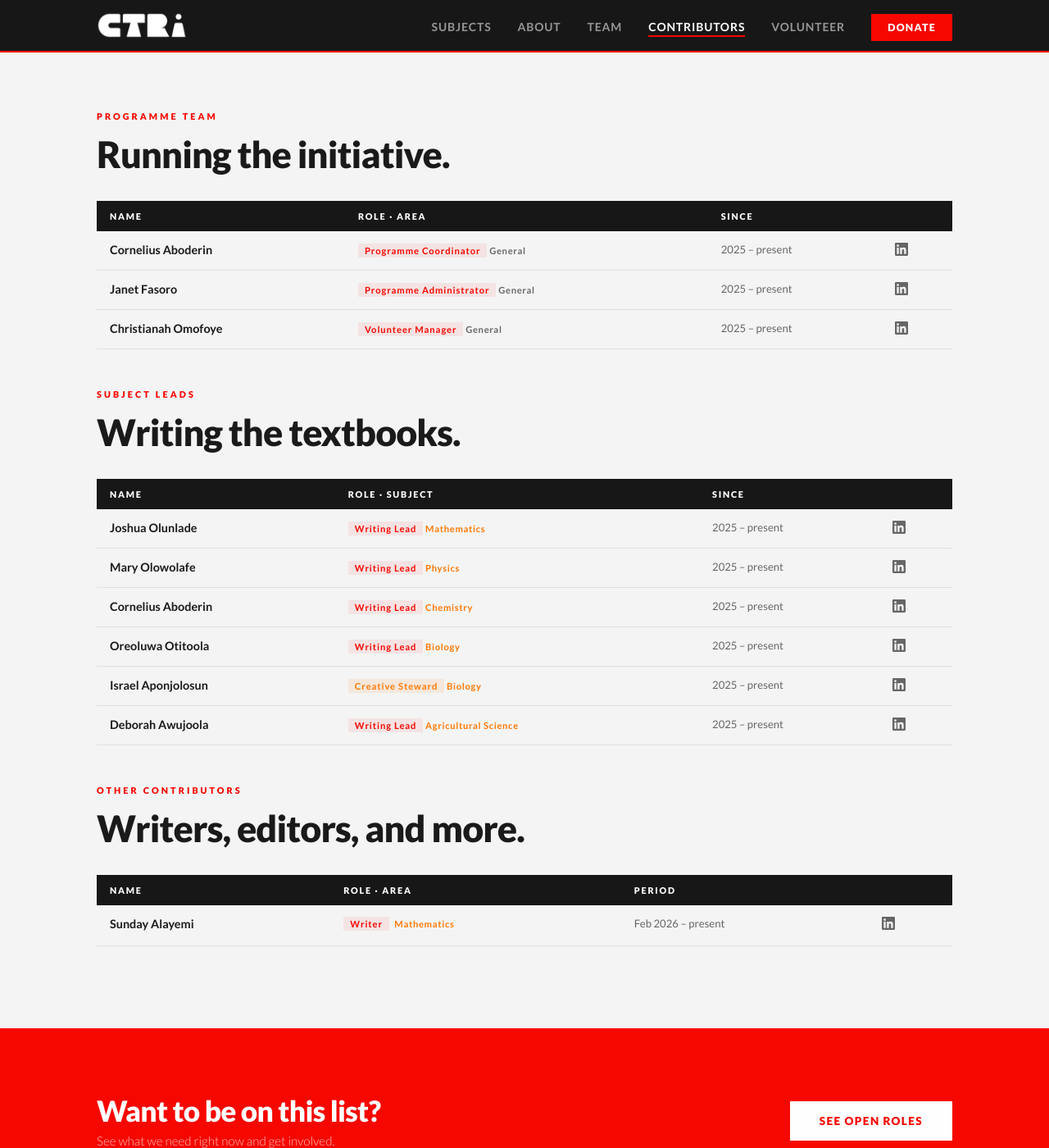
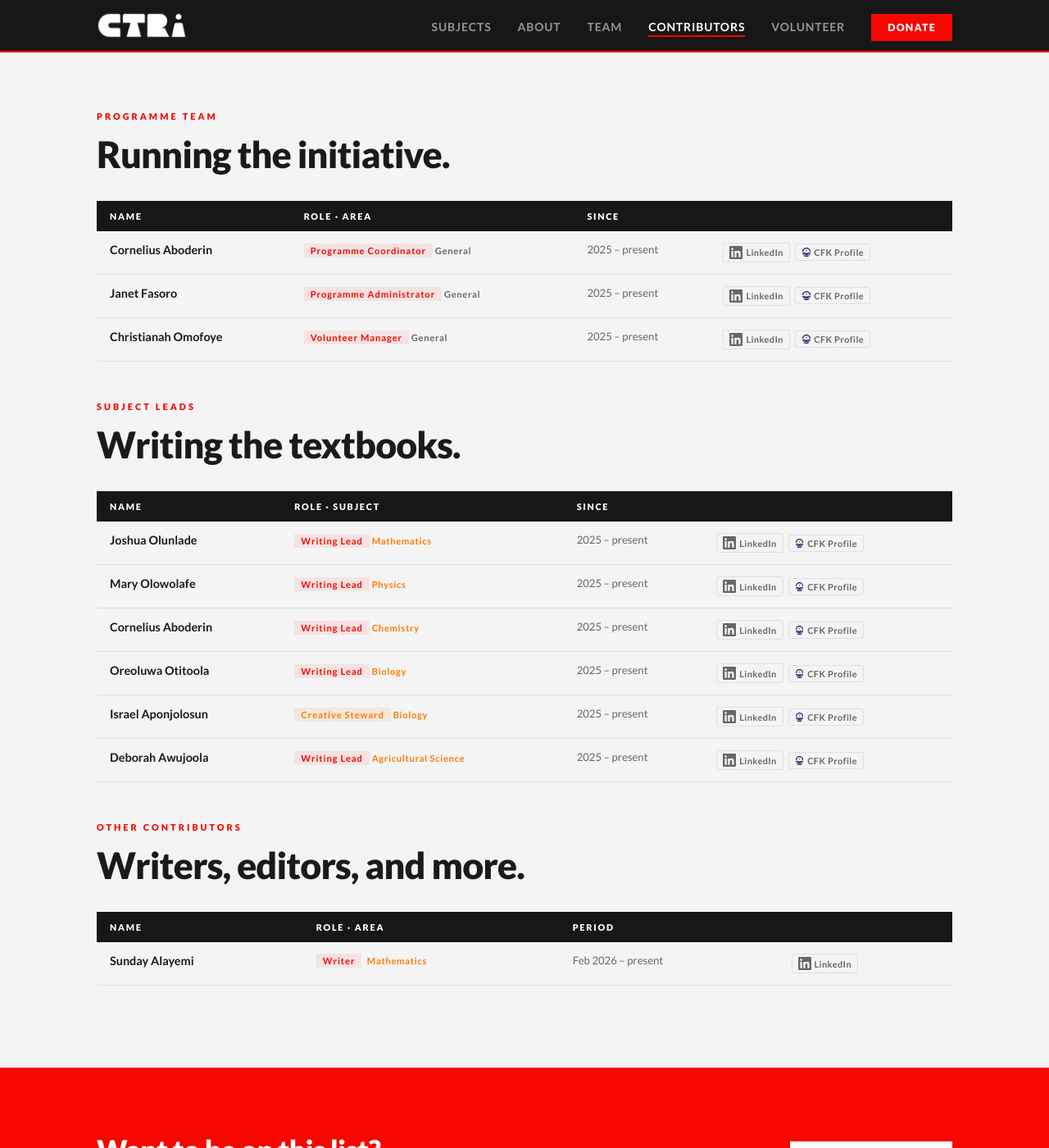
Before and after one commit to JoshuaOlu/ctri.ng, a Jekyll site: the page built from contributors/index.html, in a window 1280 px wide and 1400 px high, scrolled down 320 px. Shown: the whole window at 82% size. Built offline with Jekyll 4.4.1, drawn with Linux system fonts in a browser that asks for light colours.

Commit message:
replaced files

```diff
--- a/assets/css/style.css
+++ b/assets/css/style.css
@@ -312,6 +312,22 @@ a{text-decoration:none;}
 .contributor-link a svg { width: 16px; height: 16px; }
 .contributor-link a:hover { color: #0077b5; }
 .contributors-table-inactive .contributor-name { color: var(--muted); }
+/* contributor two-button group */
+.contributor-link { vertical-align: middle; }
+.contributor-link-group { display: flex; align-items: center; gap: .4rem; flex-wrap: nowrap; }
+.contributor-btn {
+  display: inline-flex; align-items: center; gap: 4px;
+  font-size: .68rem; font-weight: 700; letter-spacing: .04em;
+  color: var(--muted); white-space: nowrap;
+  border: 1px solid var(--border); border-radius: 3px;
+  padding: 3px 7px; transition: color .2s, border-color .2s;
+  text-decoration: none;
+}
+.contributor-btn svg { width: 11px; height: 11px; flex-shrink: 0; }
+.contributor-btn img { width: 11px; height: 11px; object-fit: contain; flex-shrink: 0; }
+.contributor-btn-linkedin:hover { color: #0077b5; border-color: #0077b5; }
+.contributor-btn-cfk:hover { color: var(--red); border-color: var(--red); }
+
 .earlier-cohorts-body { overflow: hidden; transition: max-height 0.4s ease; max-height: 2000px; }
 .earlier-cohorts-body.collapsed { max-height: 0; }
 
--- a/contributors/index.html
+++ b/contributors/index.html
@@ -55,7 +55,7 @@ description: "The people who have contributed their time and skills to building
             <th>Name</th>
             <th>Role · Area</th>
             <th>Since</th>
-            <th></th>
+            <th style="min-width:160px;"></th>
           </tr>
         </thead>
         <tbody>
@@ -68,11 +68,20 @@ description: "The people who have contributed their time and skills to building
             </td>
             <td class="contributor-period">2025 – present</td>
                           <td class="contributor-link">
+                <div class="contributor-link-group">
                   {% if member.linkedin and member.linkedin != "" %}
-              <a href="{{ member.linkedin }}" target="_blank" rel="noopener" aria-label="{{ member.name }} on LinkedIn">
+                  <a href="{{member.linkedin}}" target="_blank" rel="noopener" class="contributor-btn contributor-btn-linkedin" aria-label="{{member.name}} on LinkedIn">
                     <svg viewBox="0 0 24 24" fill="currentColor" width="16" height="16"><path d="M20.447 20.452h-3.554v-5.569c0-1.328-.027-3.037-1.852-3.037-1.853 0-2.136 1.445-2.136 2.939v5.667H9.351V9h3.414v1.561h.046c.477-.9 1.637-1.85 3.37-1.85 3.601 0 4.267 2.37 4.267 5.455v6.286zM5.337 7.433a2.062 2.062 0 01-2.063-2.065 2.064 2.064 0 112.063 2.065zm1.782 13.019H3.555V9h3.564v11.452zM22.225 0H1.771C.792 0 0 .774 0 1.729v20.542C0 23.227.792 24 1.771 24h20.451C23.2 24 24 23.227 24 22.271V1.729C24 .774 23.2 0 22.222 0h.003z"/></svg>
+                    LinkedIn
                   </a>
                   {% endif %}
+                  {% if member.fellow_slug and member.fellow_slug != "" %}
+                  <a href="{{ site.fellowship_url }}/fellows/{{member.fellow_slug}}/" target="_blank" rel="noopener" class="contributor-btn contributor-btn-cfk" aria-label="{{member.name}} on CFK Fellowship">
+                    <img src="/assets/images/icons/cfk-icon-dark.png" alt="" width="14" height="14">
+                    CFK Profile
+                  </a>
+                  {% endif %}
+                </div>
               </td>
           </tr>
           {% endfor %}
@@ -108,11 +117,20 @@ description: "The people who have contributed their time and skills to building
                 </td>
                 <td class="contributor-period">2025 – present</td>
                               <td class="contributor-link">
+                <div class="contributor-link-group">
                   {% if wl.linkedin and wl.linkedin != "" %}
-                  <a href="{{ wl.linkedin }}" target="_blank" rel="noopener" aria-label="{{ wl.name }} on LinkedIn">
+                  <a href="{{wl.linkedin}}" target="_blank" rel="noopener" class="contributor-btn contributor-btn-linkedin" aria-label="{{wl.name}} on LinkedIn">
                     <svg viewBox="0 0 24 24" fill="currentColor" width="16" height="16"><path d="M20.447 20.452h-3.554v-5.569c0-1.328-.027-3.037-1.852-3.037-1.853 0-2.136 1.445-2.136 2.939v5.667H9.351V9h3.414v1.561h.046c.477-.9 1.637-1.85 3.37-1.85 3.601 0 4.267 2.37 4.267 5.455v6.286zM5.337 7.433a2.062 2.062 0 01-2.063-2.065 2.064 2.064 0 112.063 2.065zm1.782 13.019H3.555V9h3.564v11.452zM22.225 0H1.771C.792 0 0 .774 0 1.729v20.542C0 23.227.792 24 1.771 24h20.451C23.2 24 24 23.227 24 22.271V1.729C24 .774 23.2 0 22.222 0h.003z"/></svg>
+                    LinkedIn
                   </a>
                   {% endif %}
+                  {% if wl.fellow_slug and wl.fellow_slug != "" %}
+                  <a href="{{ site.fellowship_url }}/fellows/{{wl.fellow_slug}}/" target="_blank" rel="noopener" class="contributor-btn contributor-btn-cfk" aria-label="{{wl.name}} on CFK Fellowship">
+                    <img src="/assets/images/icons/cfk-icon-dark.png" alt="" width="14" height="14">
+                    CFK Profile
+                  </a>
+                  {% endif %}
+                </div>
               </td>
               </tr>
 
@@ -128,11 +146,20 @@ description: "The people who have contributed their time and skills to building
                 </td>
                 <td class="contributor-period">2025 – present</td>
                               <td class="contributor-link">
+                <div class="contributor-link-group">
                   {% if cs.linkedin and cs.linkedin != "" %}
-                  <a href="{{ cs.linkedin }}" target="_blank" rel="noopener" aria-label="{{ cs.name }} on LinkedIn">
+                  <a href="{{cs.linkedin}}" target="_blank" rel="noopener" class="contributor-btn contributor-btn-linkedin" aria-label="{{cs.name}} on LinkedIn">
                     <svg viewBox="0 0 24 24" fill="currentColor" width="16" height="16"><path d="M20.447 20.452h-3.554v-5.569c0-1.328-.027-3.037-1.852-3.037-1.853 0-2.136 1.445-2.136 2.939v5.667H9.351V9h3.414v1.561h.046c.477-.9 1.637-1.85 3.37-1.85 3.601 0 4.267 2.37 4.267 5.455v6.286zM5.337 7.433a2.062 2.062 0 01-2.063-2.065 2.064 2.064 0 112.063 2.065zm1.782 13.019H3.555V9h3.564v11.452zM22.225 0H1.771C.792 0 0 .774 0 1.729v20.542C0 23.227.792 24 1.771 24h20.451C23.2 24 24 23.227 24 22.271V1.729C24 .774 23.2 0 22.222 0h.003z"/></svg>
+                    LinkedIn
                   </a>
                   {% endif %}
+                  {% if cs.fellow_slug and cs.fellow_slug != "" %}
+                  <a href="{{ site.fellowship_url }}/fellows/{{cs.fellow_slug}}/" target="_blank" rel="noopener" class="contributor-btn contributor-btn-cfk" aria-label="{{cs.name}} on CFK Fellowship">
+                    <img src="/assets/images/icons/cfk-icon-dark.png" alt="" width="14" height="14">
+                    CFK Profile
+                  </a>
+                  {% endif %}
+                </div>
               </td>
               </tr>
               {% endif %}
@@ -173,11 +200,20 @@ description: "The people who have contributed their time and skills to building
               </td>
               <td class="contributor-period">{{ person.period }}</td>
                             <td class="contributor-link">
+                <div class="contributor-link-group">
                   {% if person.linkedin and person.linkedin != "" %}
-                <a href="{{ person.linkedin }}" target="_blank" rel="noopener" aria-label="{{ person.name }} on LinkedIn">
+                  <a href="{{person.linkedin}}" target="_blank" rel="noopener" class="contributor-btn contributor-btn-linkedin" aria-label="{{person.name}} on LinkedIn">
                     <svg viewBox="0 0 24 24" fill="currentColor" width="16" height="16"><path d="M20.447 20.452h-3.554v-5.569c0-1.328-.027-3.037-1.852-3.037-1.853 0-2.136 1.445-2.136 2.939v5.667H9.351V9h3.414v1.561h.046c.477-.9 1.637-1.85 3.37-1.85 3.601 0 4.267 2.37 4.267 5.455v6.286zM5.337 7.433a2.062 2.062 0 01-2.063-2.065 2.064 2.064 0 112.063 2.065zm1.782 13.019H3.555V9h3.564v11.452zM22.225 0H1.771C.792 0 0 .774 0 1.729v20.542C0 23.227.792 24 1.771 24h20.451C23.2 24 24 23.227 24 22.271V1.729C24 .774 23.2 0 22.222 0h.003z"/></svg>
+                    LinkedIn
                   </a>
                   {% endif %}
+                  {% if person.fellow_slug and person.fellow_slug != "" %}
+                  <a href="{{ site.fellowship_url }}/fellows/{{person.fellow_slug}}/" target="_blank" rel="noopener" class="contributor-btn contributor-btn-cfk" aria-label="{{person.name}} on CFK Fellowship">
+                    <img src="/assets/images/icons/cfk-icon-dark.png" alt="" width="14" height="14">
+                    CFK Profile
+                  </a>
+                  {% endif %}
+                </div>
               </td>
             </tr>
             {% endfor %}
@@ -215,11 +251,20 @@ description: "The people who have contributed their time and skills to building
                 </td>
                 <td class="contributor-period">{{ person.period }}</td>
                               <td class="contributor-link">
+                <div class="contributor-link-group">
                   {% if person.linkedin and person.linkedin != "" %}
-                  <a href="{{ person.linkedin }}" target="_blank" rel="noopener">
+                  <a href="{{person.linkedin}}" target="_blank" rel="noopener" class="contributor-btn contributor-btn-linkedin" aria-label="{{person.name}} on LinkedIn">
                     <svg viewBox="0 0 24 24" fill="currentColor" width="16" height="16"><path d="M20.447 20.452h-3.554v-5.569c0-1.328-.027-3.037-1.852-3.037-1.853 0-2.136 1.445-2.136 2.939v5.667H9.351V9h3.414v1.561h.046c.477-.9 1.637-1.85 3.37-1.85 3.601 0 4.267 2.37 4.267 5.455v6.286zM5.337 7.433a2.062 2.062 0 01-2.063-2.065 2.064 2.064 0 112.063 2.065zm1.782 13.019H3.555V9h3.564v11.452zM22.225 0H1.771C.792 0 0 .774 0 1.729v20.542C0 23.227.792 24 1.771 24h20.451C23.2 24 24 23.227 24 22.271V1.729C24 .774 23.2 0 22.222 0h.003z"/></svg>
+                    LinkedIn
                   </a>
                   {% endif %}
+                  {% if person.fellow_slug and person.fellow_slug != "" %}
+                  <a href="{{ site.fellowship_url }}/fellows/{{person.fellow_slug}}/" target="_blank" rel="noopener" class="contributor-btn contributor-btn-cfk" aria-label="{{person.name}} on CFK Fellowship">
+                    <img src="/assets/images/icons/cfk-icon-dark.png" alt="" width="14" height="14">
+                    CFK Profile
+                  </a>
+                  {% endif %}
+                </div>
               </td>
               </tr>
               {% endfor %}
--- a/index.html
+++ b/index.html
@@ -9,9 +9,9 @@ layout: base
   <div class="hero-content inner">
     <div class="hero-eyebrow">Collaborative Tutorial Resources Initiative</div>
     <h1 class="hero-h1">Free textbooks for every<br><em>Nigerian student.</em></h1>
-    <p class="hero-sub">CTRI is building free, contextualised, conversational SSCE textbooks — written by Nigerians, for Nigerian students. No cost. No barriers. Open to everyone.</p>
+    <p class="hero-sub">CTRI is building free, contextualised, conversational SSCE educational resources — starting with textbooks — written by Nigerians, for Nigerian students. No cost. No barriers. Open to everyone.</p>
     <div class="hero-ctas">
-      <a href="/subjects/" class="btn-red">See Our Textbooks</a>
+      <a href="/subjects/" class="btn-red">See Our Subjects</a>
       <a href="/volunteer/" class="btn-outline-white">Volunteer</a>
     </div>
     <div class="hero-stats">
```
Lines whose indentation alone changed are shown as unchanged.
